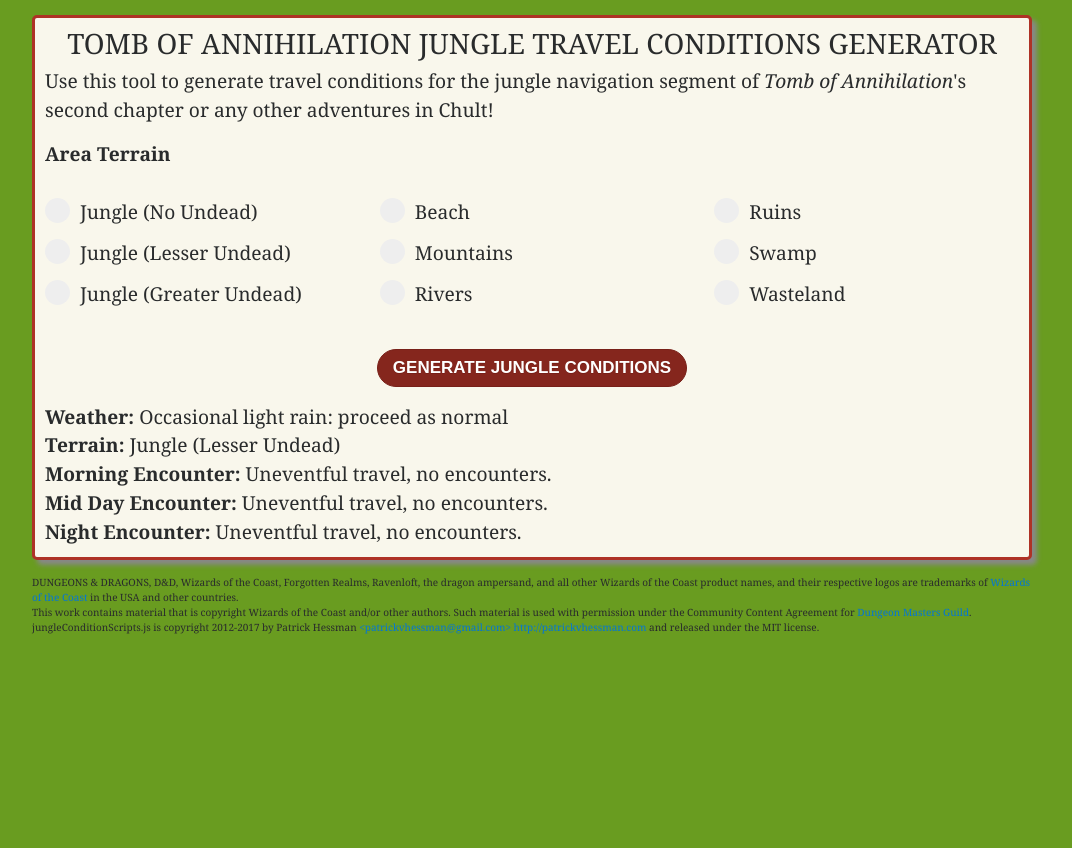
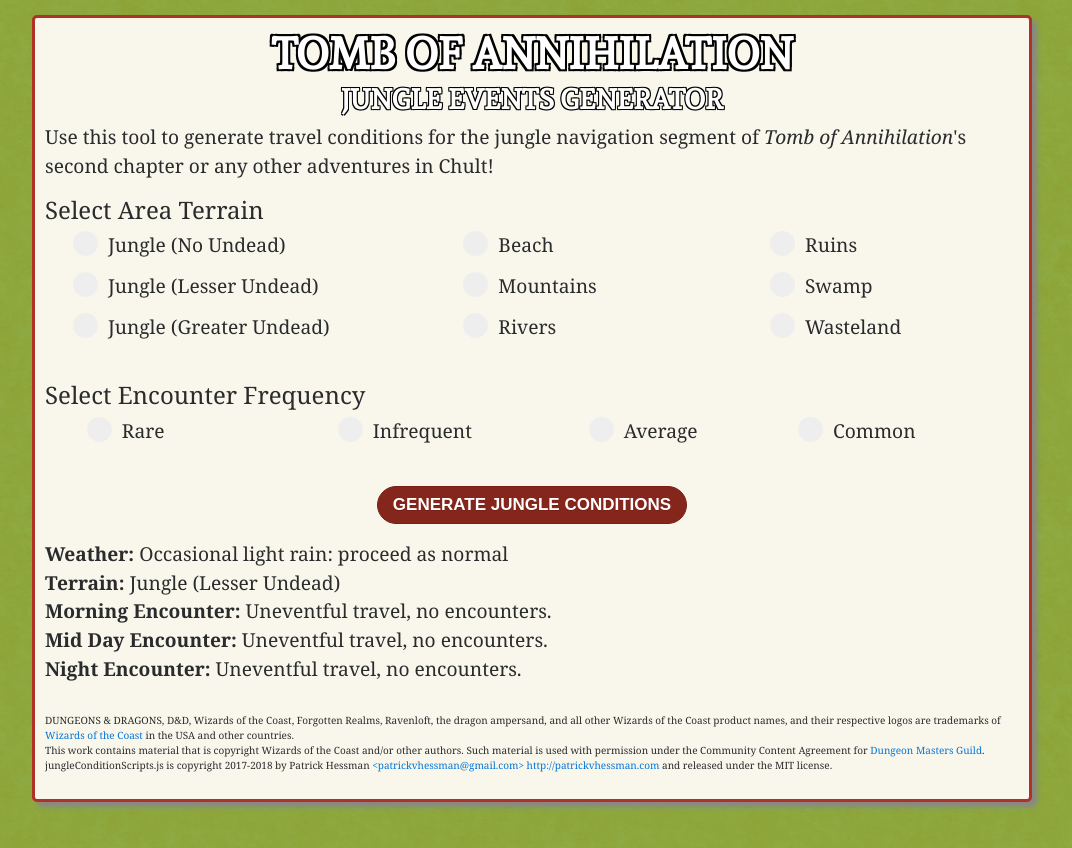
Before and after one commit to PatrickVHessman/TombOfAnnihilation-JungleConditions, a plain HTML site: page index.html in a window 1280 px wide. Shown: the whole page, without its empty margins (108-1180 px from the left). Before the commit the page ends 800 px from the top, so only its background shows below. Drawn offline with Linux system fonts and the light colour scheme.

Commit message:
v0.3.0 Update
## [0.3.0] - 2018-01-06
### Added
- Option to reduce or raise frequency of wilderness encounters
### Changed
- User interface improvements

```diff
--- a/index.html
+++ b/index.html
@@ -9,12 +9,11 @@
 <script src="bootstrap.min.js" ></script>
 <body>
 <div class="appContainer">
-  <h3>Tomb of Annihilation Jungle Travel Conditions Generator</h3>
+	<h2>Tomb of Annihilation</h2> <h3>Jungle Events Generator</h3>
   <p>Use this tool to generate travel conditions for the jungle navigation segment of <em>Tomb of Annihilation</em>'s second chapter or any other adventures in Chult!</p>
-  <strong>Area Terrain</strong><br/>
-  <br/>
+  <h4>Select Area Terrain</h4>
   <div class="row">
-    <div class="col-md-4">
+    <div class="col-md-4" style="margin: auto">
       <label class="container">Jungle (No Undead)
         <input type="radio" name="terrainForm" value="jungle-noUndead" isChecked="false"/>
         <span class="checkmark"></span></label>
@@ -25,7 +24,7 @@
         <input type="radio" name="terrainForm" value="jungle-greaterUndead" isChecked="false"/>
         <span class="checkmark"></span></label>
     </div>
-    <div class="col-md-4">
+    <div class="col-md-3" style="margin: auto">
       <label class="container">Beach
         <input type="radio" name="terrainForm" value="beach" isChecked="false"/>
         <span class="checkmark"></span></label>
@@ -36,7 +35,7 @@
         <input type="radio" name="terrainForm" value="rivers" isChecked="false"/>
         <span class="checkmark"></span></label>
     </div>
-    <div class="col-md-4">
+    <div class="col-md-3" style="margin: auto">
       <label class="container">Ruins
         <input type="radio" name="terrainForm" value="ruins" isChecked="false"/>
         <span class="checkmark"></span></label>
@@ -49,28 +48,48 @@
     </div>
   </div>
   <br/>
-
-  <!-- Omu
-  <input type="radio" name="terrainForm" value="omu" isChecked="false"/><br/> -->
-
+  <h4>Select Encounter Frequency</h4>
+   <div class="row">
+    <div class="col-md-2" style="margin: auto">
+  <label class="container">Rare
+        <input type="radio" name="encounterFrequency" value=19 isChecked="false"/>
+        <span class="checkmark"></span></label>
+	   </div>
+	   <div class="col-md-2" style="margin: auto">
+  <label class="container">Infrequent
+        <input type="radio" name="encounterFrequency" value=17 isChecked="false"/>
+	  <span class="checkmark"></span></label></div>
+        <div class="col-md-2" style="margin: auto">
+  <label class="container">Average
+        <input type="radio" name="encounterFrequency" value=15 isChecked="false"/>
+	  <span class="checkmark"></span></label></div>
+ <div class="col-md-3">
+ <label class="container">Common
+        <input type="radio" name="encounterFrequency" value=12 isChecked="false"/>
+        <span class="checkmark"></span></label>
+	   </div></div>
+  <br/>
   <p style="text-align: center"><span id="jungleConditionsButton" style="cursor:pointer"><strong>GENERATE JUNGLE CONDITIONS</strong></span></p>
 
-  <!--<p><span id="jungleConditions"></span></p> -->
+
 
   <strong>Weather:</strong> <span id="jungleWeather"></span> <br/>
   <strong>Terrain:</strong> <span id="jungleTerrain"></span> <br/>
   <strong>Morning Encounter:</strong> <span id="morningEncounter"></span> <br/>
   <strong>Mid Day Encounter:</strong> <span id="middayEncounter"></span> <br/>
-  <strong>Night Encounter:</strong> <span id="nightEncounter"></span> </div>
-<script src="jquery-1.10.2.js"></script>
-<script src="jungleConditionsScripts.js"></script>
-<footer>
+  <strong>Night Encounter:</strong> <span id="nightEncounter"></span>
+  <br/><br/>
+  <footer>
   <p>DUNGEONS &amp; DRAGONS, D&amp;D, Wizards of the Coast, Forgotten Realms, Ravenloft, the dragon ampersand, and all other Wizards of the Coast product names, and their respective logos are trademarks of <a href="http://dnd.wizards.com">Wizards of the Coast</a> in the USA and other countries.
 	  <br/>
 	  This work contains material that is copyright Wizards of the Coast and/or other authors. Such material is used with permission under the Community Content Agreement for <a href="http://dmsguild.com">Dungeon Masters Guild</a>.
 	  <br/>
-	  jungleConditionScripts.js is copyright 2012-2017 by Patrick Hessman <a href="mailto:patrickvhessman@gmail.com">&lt;patrickvhessman@gmail.com&gt;</a> <a href="http://patrickvhessman.com">http://patrickvhessman.com</a> and released under the MIT license.</p>
+	  jungleConditionScripts.js is copyright 2017-2018 by Patrick Hessman <a href="mailto:patrickvhessman@gmail.com">&lt;patrickvhessman@gmail.com&gt;</a> <a href="http://patrickvhessman.com">http://patrickvhessman.com</a> and released under the MIT license.</p>
 
 </footer>
+    </div>
+<script src="jquery-1.10.2.js"></script>
+<script src="jungleConditionsScripts.js"></script>
+
 </body>
 </html>
--- a/jungleConditionsScripts.js
+++ b/jungleConditionsScripts.js
@@ -1547,11 +1547,11 @@ break;
 
 // ENCOUNTER FUNCTIONS
 // Encounter Generator
-function encounterGenerator(value,terrainValue) {
+function encounterGenerator(value,terrainValue,frequencyNum) {
 
 var encounterNumber = Math.floor(Math.random()*20+1);
 
-	if ( encounterNumber <= 16) {
+	if ( encounterNumber <= frequencyNum) {
 		value = "Uneventful travel, no encounters.";
 	}
 	else {
@@ -1613,14 +1613,14 @@ switch(defaultTerrainTemp) {
 
 
 
-var morningEncounterTemp = encounterGenerator(morningEncounterTemp,defaultTerrainTemp);
+var morningEncounterTemp = encounterGenerator(morningEncounterTemp,defaultTerrainTemp,16);
 value.morningEncounter = morningEncounterTemp;
 
 var middayEncounterTemp = "";
-value.middayEncounter = encounterGenerator(middayEncounterTemp,defaultTerrainTemp);
+value.middayEncounter = encounterGenerator(middayEncounterTemp,defaultTerrainTemp,16);
 
 var nightEncounterTemp = "";
-value.nightEncounter = encounterGenerator(nightEncounterTemp,defaultTerrainTemp);
+value.nightEncounter = encounterGenerator(nightEncounterTemp,defaultTerrainTemp,16);
 
 
 
@@ -1650,11 +1650,18 @@ value = {weather:"",morningEncounter:"",middayEncounter:"",nightEncounter:"",ter
 var terrainValue =
 	$('input[name="terrainForm"]:checked').val();
 
+// Frequency
+var encounterFrequency =
+	$('input[name="encounterFrequency"]:checked').val();
+
 if (terrainValue === undefined) {
 	alert("Please select a terrain.");
 }
 else {
-
+	if (encounterFrequency === undefined) {
+	alert("Please select encounter frequency.");
+}
+	else {
 switch(terrainValue) {
 	case "beach": value.terrain = "Beach"; break;
 	case "jungle-noUndead": value.terrain = "Jungle (No Undead)"; break;
@@ -1669,14 +1676,14 @@ switch(terrainValue) {
 }
 
 
-var morningEncounterTemp = encounterGenerator(morningEncounterTemp,terrainValue);
+var morningEncounterTemp = encounterGenerator(morningEncounterTemp,terrainValue,encounterFrequency);
 value.morningEncounter = morningEncounterTemp;
 
 var middayEncounterTemp = "";
-value.middayEncounter = encounterGenerator(middayEncounterTemp,terrainValue);
+value.middayEncounter = encounterGenerator(middayEncounterTemp,terrainValue,encounterFrequency);
 
 var nightEncounterTemp = "";
-value.nightEncounter = encounterGenerator(nightEncounterTemp,terrainValue);
+value.nightEncounter = encounterGenerator(nightEncounterTemp,terrainValue,encounterFrequency);
 
 
 
@@ -1699,7 +1706,7 @@ var weatherNumber = Math.floor(Math.random()*20+1);
 }
 
 
-
+}
 }
 
 $(function() {
--- a/jungleConditionsStyling.css
+++ b/jungleConditionsStyling.css
@@ -5,6 +5,23 @@ body {
     background-color:  #699c20;
 	font-family:Cambria, "Hoefler Text", "Liberation Serif", Times, "Times New Roman", "serif";
 	font-size: 1.2rem;
+}
+
+body::after {
+	content: "";
+  background: url(orange_parchment_paper_wallpaper_texture_seamless.jpg);
+  opacity: 0.25;
+  top: 0;
+  left: 0;
+  bottom: -120px;
+  right: 0;
+  position: absolute;
+  z-index: -1;
+}
+
+@font-face {
+font-family: "Andada SC";
+src: url("AndadaSC-Regular.otf")
 }
 
 .appContainer {
@@ -17,9 +34,32 @@ body {
 	box-shadow: 5px 5px 5px #888888;
 }
 
+.appContainer h2 {
+	text-transform: uppercase;
+	text-align: center;
+	font-family: 'Andada SC', Arial, sans-serif;
+font-weight:bold;
+	color: white;
+  text-shadow:
+   -2px -2px 0 #000,
+    2px -2px 0 #000,
+    -2px 2px 0 #000,
+     2px 2px 0 #000;
+	font-size: 2.75rem;
+}
+
 .appContainer h3 {
 	text-transform: uppercase;
 	text-align: center;
+	font-family: 'Andada SC', Arial, sans-serif;
+font-weight:bold;
+	color: white;
+  text-shadow:
+   -1px -1px 0 #000,
+    1px -1px 0 #000,
+    -1px 1px 0 #000,
+     1px 1px 0 #000;
+
 }
 
 /* The container */
```
Also changed, not shown: AndadaSC-Regular.otf (added), CHANGELOG.txt, orange_parchment_paper_wallpaper_texture_seamless.jpg (added).
